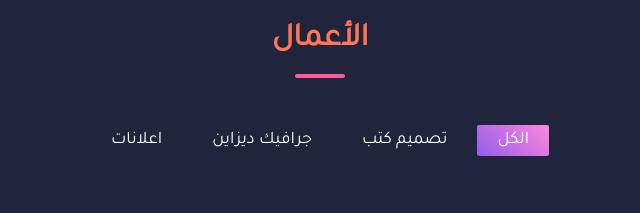
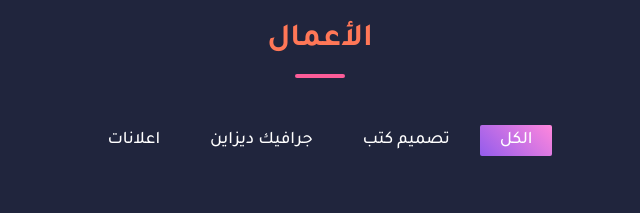
Before and after one commit to SolomDev00/ShalenStudio, a plain HTML site: page index.html in a window 1280 px wide. Shown: the part 2300-2513 px from the top of the page, 320-960 px from the left. Drawn offline with nearby package versions, Linux system fonts and the light colour scheme.

Commit message:
Update style.css

```diff
--- a/src/style.css
+++ b/src/style.css
@@ -1,8 +1,4 @@
 /* Start of Global */
-@font-face {
-  font-family: "Tajawal-1";
-  src: url("/Tajawal/Tajawal-Regular.ttf");
-}
 
 :root {
   --white: #ffffff;
@@ -27,7 +23,7 @@
   color: var(--white);
   box-sizing: border-box;
   scroll-behavior: smooth;
-  font-family: "Tajawal-1", sans-serif;
+ font-family: 'Tajawal', sans-serif;
 }
 
 body {
```
